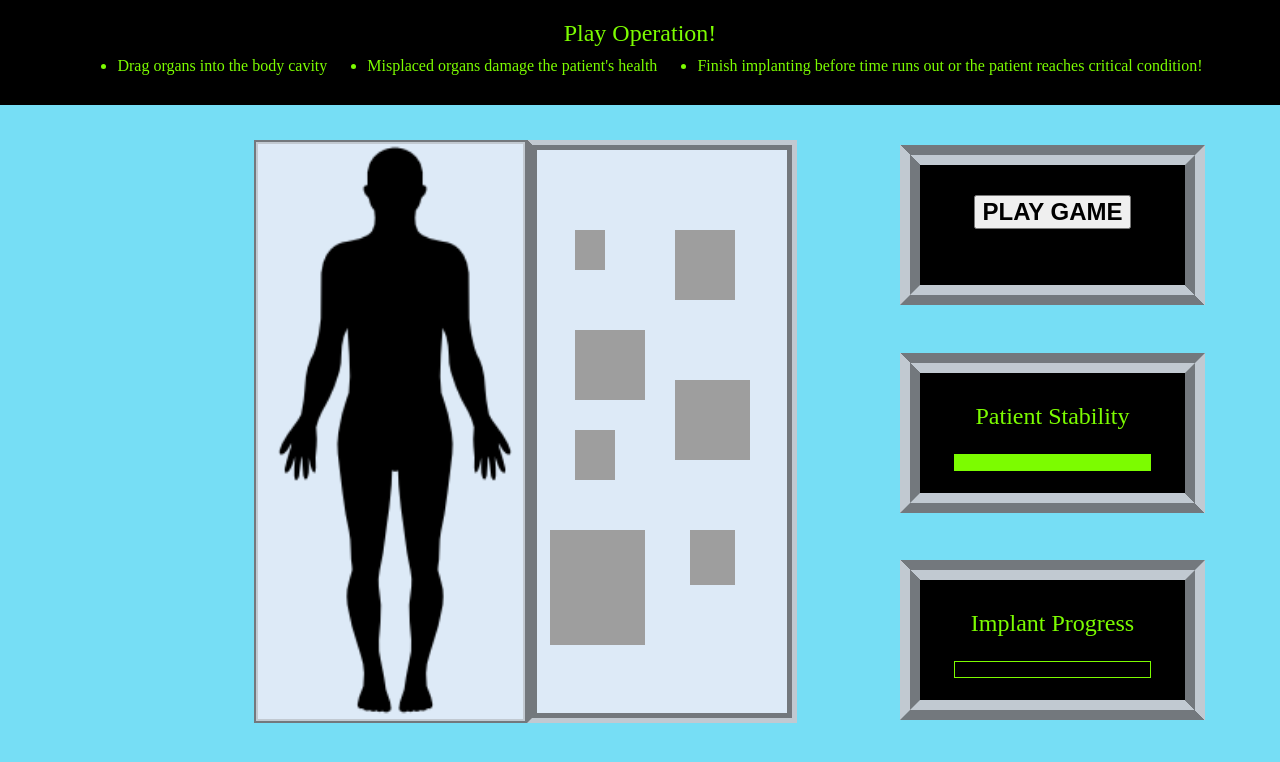
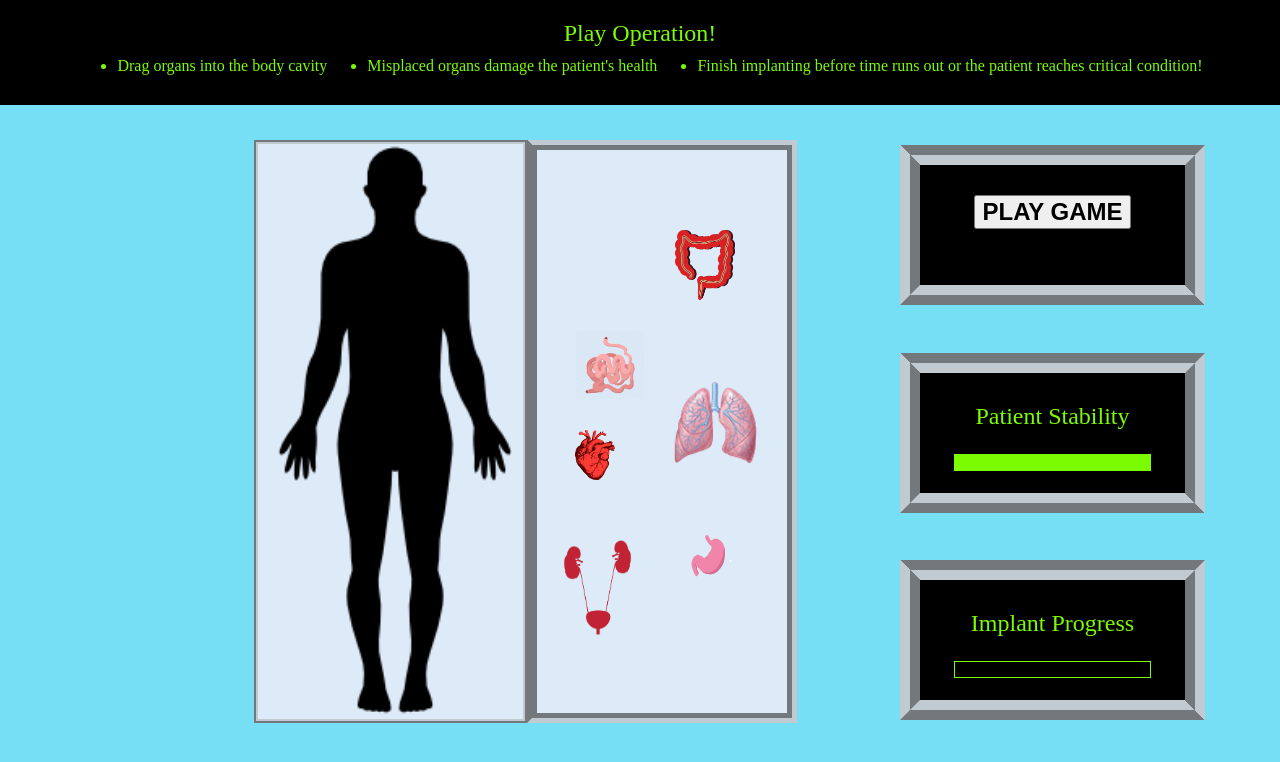
Before and after one commit to chickey96/operation, a website built with webpack: page dist/index.html in a window 1280 px wide. Built offline with Linux system fonts and the light colour scheme.

Commit message:
Replace organs with lost urls

```diff
--- a/src/game.js
+++ b/src/game.js
@@ -24,6 +24,8 @@ class Game{
     this.endGame = this.endGame.bind(this);
     this.handleCanvasClick = this.handleCanvasClick.bind(this);
     this.drawBorder = this.drawBorder.bind(this);
+    this.play = this.play.bind(this);
+    this.repaint = this.repaint.bind(this);
 
     this.playGame = new Gameplay(this);
     this.modal = document.createElement('span');
@@ -76,14 +78,16 @@ class Game{
 
   mouseUp(e) {
     this.dragging = false;
+    // console.log(this.selection.x, this.selection.y);
     // if an organ was correctly placed redraw the canvas and display modal
     if (this.playGame.correctPlace(this.selection)) {
-      this.repaint()
-      window.setTimeout(this.feedback(this.selection), 1000);
+      this.repaint();
+      this.feedback(this.selection);
       this.selection = null;
     } else {
       // outline the body in red if the organ was misplaced
       this.drawBorder();
+      window.setTimeout(this.repaint, 300);
     }
   }
 
@@ -170,7 +174,7 @@ class Game{
     if(this.playGame.lives === 0){
       this.endGame();
       this.gameLostMessage();
-      return;
+      return false;
     }
     // check to see if any organs aren't placed
     for (let i = 0; i < this.organs.length; i++) {
--- a/src/gameplay.js
+++ b/src/gameplay.js
@@ -8,7 +8,7 @@ class Gameplay {
       "SmallIntestine": { x: [275, 295], y: [197, 220] },
       "Colon": { x: [280, 300], y: [225, 245] },
       "Liver": { x: [275, 295], y: [175, 195] },
-      "Lungs": { x: [275, 290], y: [110, 125] },
+      "Lungs": { x: [245, 258], y: [100, 110] },
       "Heart": { x: [295, 315], y: [130, 145] }
     }
 
@@ -18,7 +18,7 @@ class Gameplay {
       "SmallIntestine": [286, 214],
       "Colon": [292, 226],
       "Liver": [285, 176],
-      "Lungs": [284, 108],
+      "Lungs": [254, 106],
       "Heart": [307, 129]
     }
     this.situateOrgan = this.situateOrgan.bind(this);
--- a/src/or.css
+++ b/src/or.css
@@ -227,7 +227,7 @@ body {
 
 .modal-background {
   visibility: visible;
-  background-color: rgb(0, 0, 0, 1);
+  background-color: rgb(0, 0, 0, .5);
   position: fixed;
   top: 0;
   left: 0;
--- a/src/organs/colon.js
+++ b/src/organs/colon.js
@@ -2,7 +2,7 @@ const Organ = require('./organ');
 
 export default class Colon extends Organ {
   constructor(context) {
-    let imgUrl = "https://marketplace.canva.com/MACzsJy7L9k/1/thumbnail_large/canva-human-organ-intestine-colon-MACzsJy7L9k.png"
+    let imgUrl = '../assets/images/colon.png'
     let organSpecs = { ctx: context, imgUrl: imgUrl, x: 600, y: 100, w: 60, h: 70 }
     super(organSpecs)
     if (!this.x) {
--- a/src/organs/heart.js
+++ b/src/organs/heart.js
@@ -3,7 +3,7 @@ import Organ from './organ';
 export default class Heart extends Organ {
 
   constructor(context){
-    let imgUrl = "https://openclipart.org/download/291180/Realistic-Red-Heart.svg"
+    let imgUrl = '../assets/images/heart.png'
     let organSpecs = {ctx: context, imgUrl: imgUrl, x: 500, y: 300, w: 40, h: 50 }
     super(organSpecs)
     if(!this.x){
--- a/src/organs/kidneys.js
+++ b/src/organs/kidneys.js
@@ -2,7 +2,7 @@ import Organ from './organ';
 
 export default class Kidneys extends Organ {
   constructor(context) {
-    let imgUrl = "https://marketplace.canva.com/MAC1WBTdwQY/1/thumbnail_large/canva-bladder-and-kidney-it-is-color-icon-.-MAC1WBTdwQY.png"
+    let imgUrl = '../assets/images/kidneys.png'
     let organSpecs = { ctx: context, imgUrl: imgUrl, x: 475, y: 400, w: 95, h: 115 }
     super(organSpecs)
     if (!this.x) {
--- a/src/organs/lungs.js
+++ b/src/organs/lungs.js
@@ -3,18 +3,18 @@ import Organ from './organ';
 export default class Lungs extends Organ {
 
   constructor(context) {
-    let imgUrl = "https://openclipart.org/download/298630/lungs--publicdomainvectors-image.svg"
-    let organSpecs = { ctx: context, imgUrl: imgUrl, x: 600, y: 250, w: 75, h: 80 }
+    let imgUrl = '../assets/images/lungs.png'
+    let organSpecs = { ctx: context, imgUrl: imgUrl, x: 575, y: 250, w: 135, h: 84 }
     super(organSpecs)
     if (!this.x) {
-      this.x = 600;
+      this.x = 575;
     }
     if (!this.y) {
       this.y = 250;
     }
     this.ctx = context;
-    this.width = 75;
-    this.height = 80;
+    this.width = 135;
+    this.height = 84;
   }
 
   draw() {
--- a/src/organs/small_intestine.js
+++ b/src/organs/small_intestine.js
@@ -3,7 +3,7 @@ const Organ = require('./organ');
 export default class SmallIntestine extends Organ {
 
   constructor(context) {
-    let imgUrl = "https://cdn1.iconfinder.com/data/icons/internal-organs-cartoon/512/g1847-512.png"
+    let imgUrl = '../assets/images/small_intestine.png'
     let organSpecs = { ctx: context, imgUrl: imgUrl, x: 500, y: 200, w: 70, h: 70 }
     super(organSpecs)
     if (!this.x) {
--- a/src/organs/stomach.js
+++ b/src/organs/stomach.js
@@ -3,7 +3,7 @@ const Organ = require('./organ');
 export default class Stomach extends Organ {
 
   constructor(context) {
-    let imgUrl = "https://upload.wikimedia.org/wikipedia/commons/b/be/Stomach_icon.svg"
+    let imgUrl = '../assets/images/Stomach_icon.svg'
     let organSpecs = { ctx: context, imgUrl: imgUrl, x: 615, y: 400, w: 45, h: 55 }
     super(organSpecs)
     if (!this.x) {
--- a/src/setup.js
+++ b/src/setup.js
@@ -27,7 +27,7 @@ class SetUp {
     this.organs.push(new Stomach(this.context));
     this.organs.push(new SmallIntestine(this.context));
     this.organs.push(new Colon(this.context));
-    this.organs.push(new Liver(this.context));
+    // this.organs.push(new Liver(this.context));
     this.organs.push(new Lungs(this.context));
     this.organs.push(new Heart(this.context));
   }
```
Also changed, not shown: assets/images/OR-lights.jpg (deleted), assets/images/Stomach_icon.svg (added), assets/images/colon.png (added), assets/images/heart.png (added), assets/images/iv.jpg (deleted), assets/images/iv2.jpeg (deleted), assets/images/kidneys.png (added), assets/images/lungs.png (added), assets/images/small_intestine.png (added), dist/main.js.
